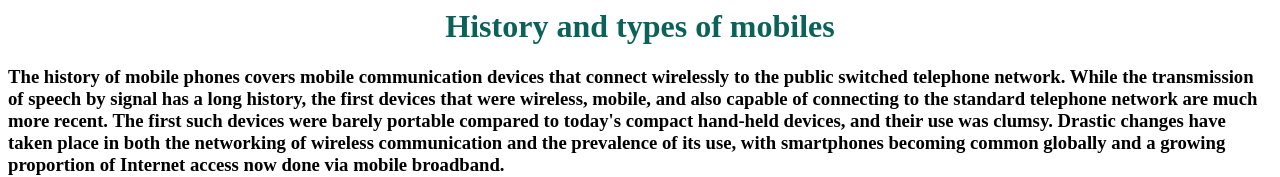
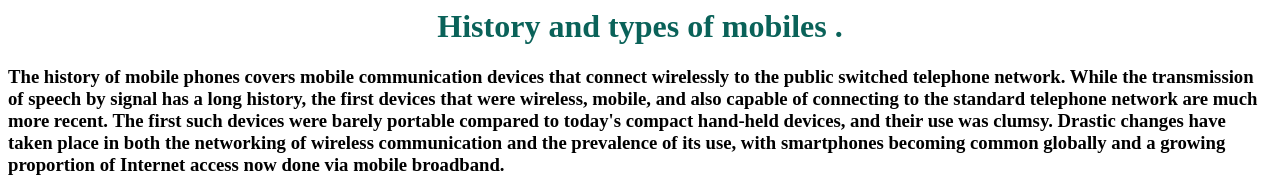
Before and after one commit to KoradaMounika/mobile_frt, a plain HTML site: page About.html in a window 1280 px wide. Shown: the top 177 px of the page. Drawn offline with Linux system fonts and the light colour scheme.

Commit message:
About.html

```diff
--- a/About.html
+++ b/About.html
@@ -1,6 +1,6 @@
 <html>
     <body>
-        <h1 style="text-align:center; color:rgb(10, 98, 89);" >History and types of mobiles </h1>
+        <h1 style="text-align:center; color:rgb(10, 98, 89);" >History and types of mobiles .</h1>
         <h3>
         The history of mobile phones covers mobile communication devices that connect wirelessly to the public switched telephone network.
 While the transmission of speech by signal has a long history, the first devices that were wireless, mobile,
```
